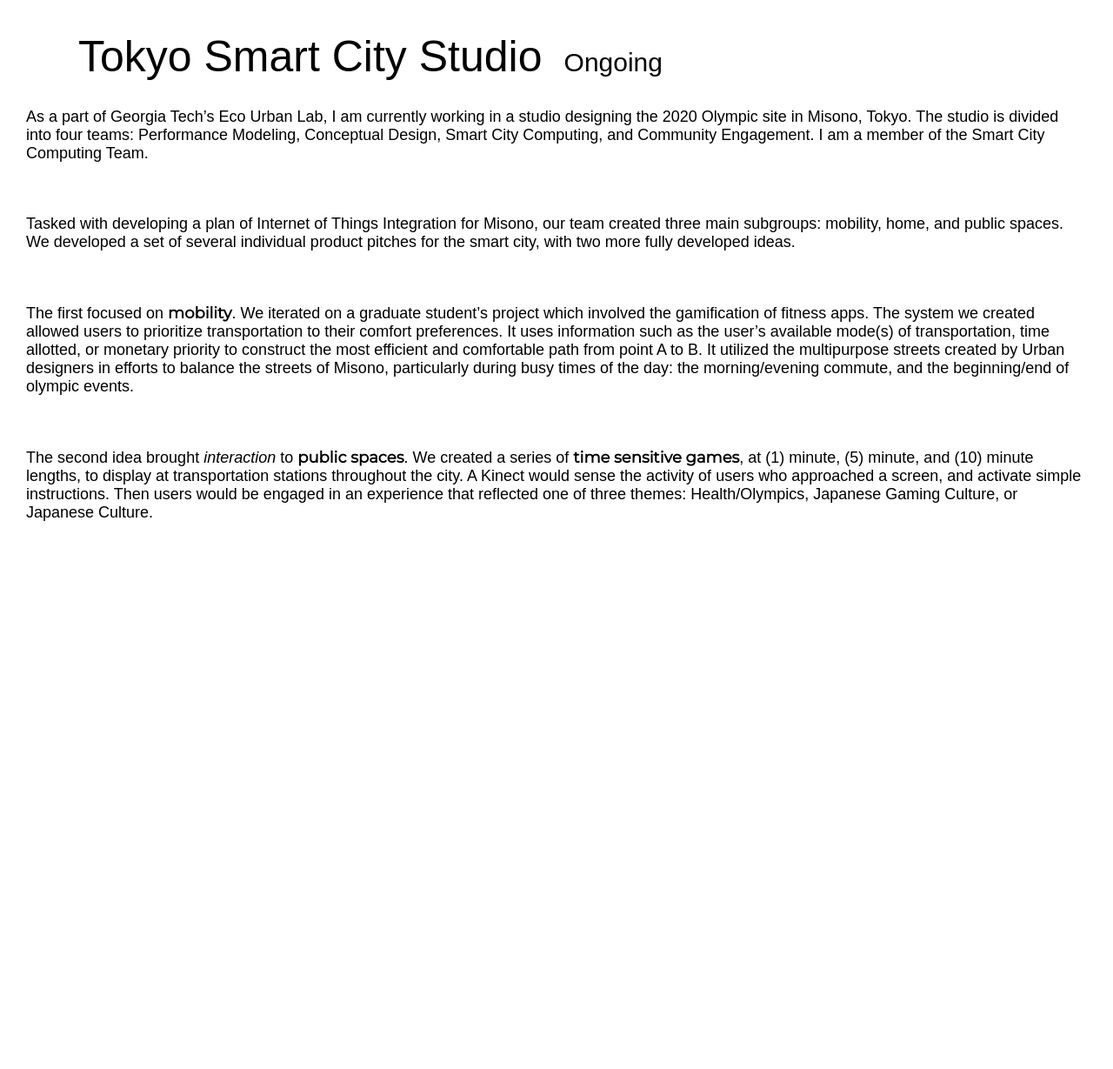
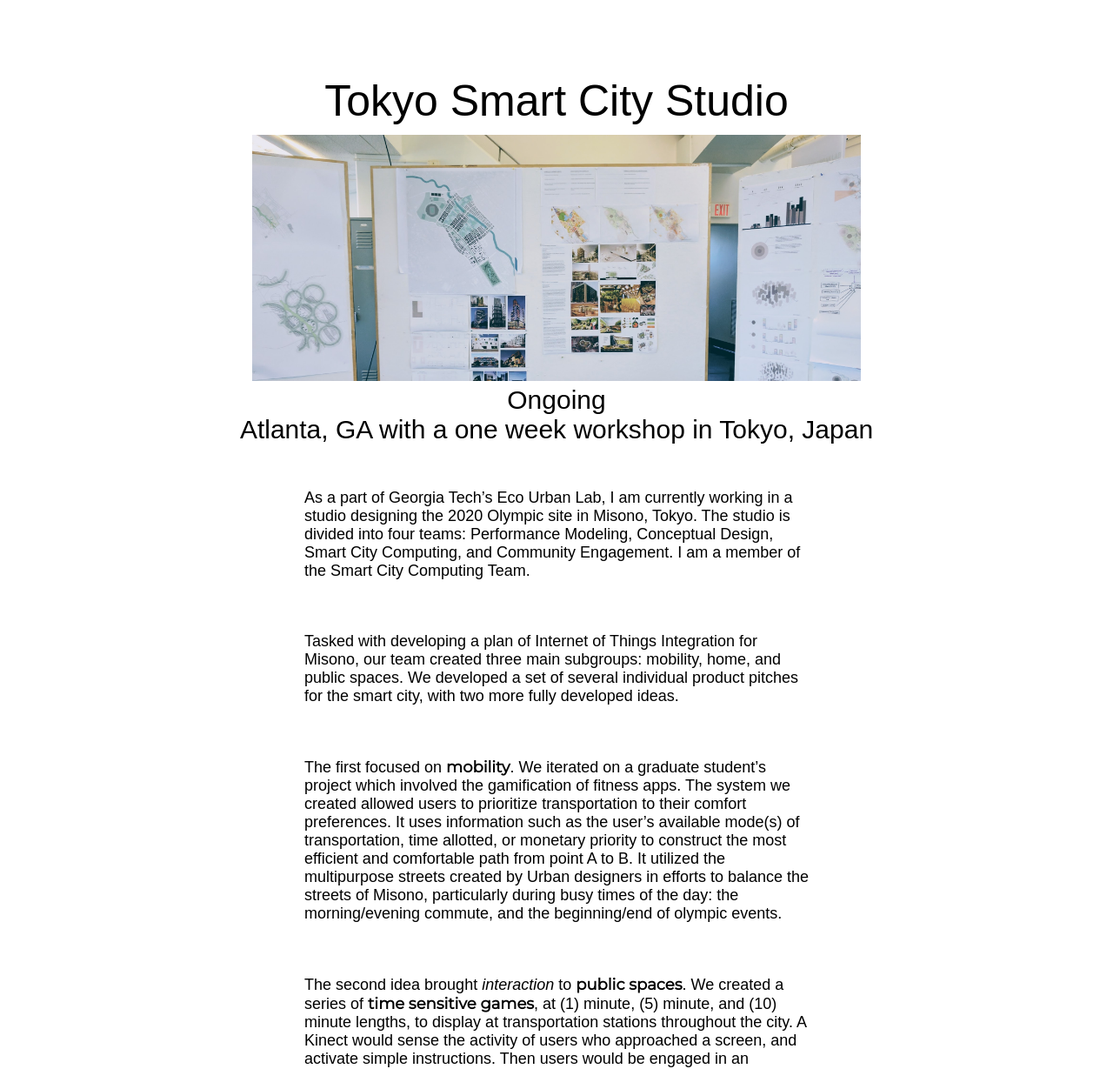
Before and after one commit to CaylaVinzons/CaylaVinzons.github.io, a plain HTML site: page smartcity.html in a window 1280 px wide. Shown: the part 68-1297 px from the top of the page at 87% size. Before the commit the page ends 800 px from the top, so only its background shows below. Drawn offline with nearby package versions, Linux system fonts and the light colour scheme.

Commit message:
work template

```diff
--- a/smartcity.html
+++ b/smartcity.html
@@ -34,9 +34,13 @@
     </div>
     <!--CENTER CONTENT-->
     <div class="worktemplate">
-        <img class="workimage"/>
-        <span class="center title">Tokyo Smart City Studio</span>
-        <span class="center subtitle">Ongoing</span>
+        <img class="topmargin"/>
+        <div class="fillwidth centertext"><span class="title">Tokyo Smart City Studio</span></div>
+        <div class="centertext fillwidth"><img class="workimage" src="assets/tokyo_studio.jpg"></div>
+        <div class="fillwidth centertext"><span class="subtitle centertext">Ongoing</span></div>
+        <div class="fillwidth centertext"><span class="subtitle centertext">Atlanta, GA with a one week workshop in Tokyo, Japan</span></div>
+        <br>
+        <div class="center paragraphs">
         <p>As a part of Georgia Tech’s Eco Urban Lab, I am currently working in a studio designing the 2020 Olympic site in Misono, Tokyo. The studio is divided into four teams: Performance Modeling, Conceptual Design, Smart City Computing, and Community Engagement. I am a member of the Smart City Computing Team.</p>
 
         <p>Tasked with developing a plan of Internet of Things Integration for Misono, our team created three main subgroups: mobility, home, and public spaces. We developed a set of several individual product pitches for the smart city, with two more fully developed ideas.</p>
@@ -45,6 +49,7 @@
 
         <p>The second idea brought <i>interaction</i> to <b>public spaces</b>. We created a series of <b>time sensitive games</b>, at (1) minute, (5) minute, and (10) minute lengths, to display at transportation stations throughout the city. A Kinect would sense the activity of users who approached a screen, and activate simple instructions. Then users would be engaged in an experience that reflected one of three themes: Health/Olympics, Japanese Gaming Culture, or Japanese Culture.</p>
     </div>
+    </div>
     <script src="https://use.fontawesome.com/19dfd82164.js"></script>
     <script src="https://ajax.googleapis.com/ajax/libs/jquery/2.1.3/jquery.min.js"></script>
     <script src='script.js'></script>
--- a/style.css
+++ b/style.css
@@ -256,6 +256,25 @@ a:active{
 }
 .iconlist {
 }
-.workimage {
+.topmargin {
     margin-top:150px;
 }
+.workimage {
+    margin-top:10px;
+    max-width: 100%;
+    height:auto;
+}
+@media only screen and (min-width:1000px){
+    .workimage {
+        max-width: 700px;
+        height:auto;
+    }
+}
+.paragraphs {
+    width:100%;
+}
+@media only screen and (min-width:1000px){
+    .paragraphs {
+        width:50%;
+    }
+}
```
Also changed, not shown: droga5.html (+12 -8 lines), techxjoy.html (+6 -4 lines), assets/tokyo_studio.jpg (added), 4 other files.
